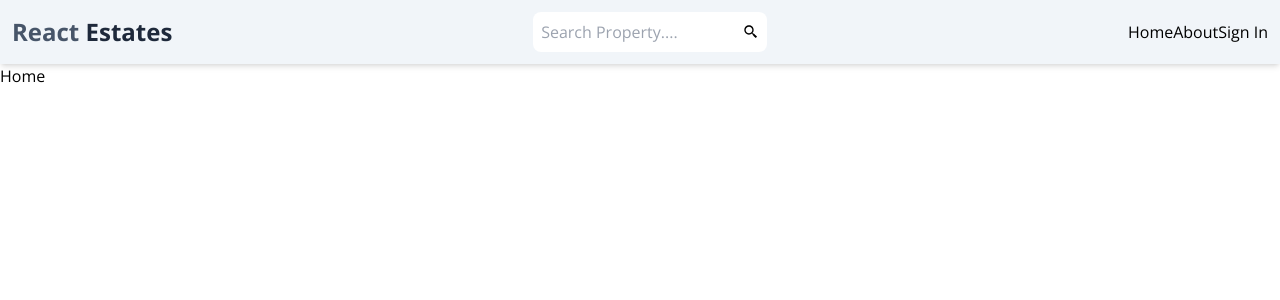
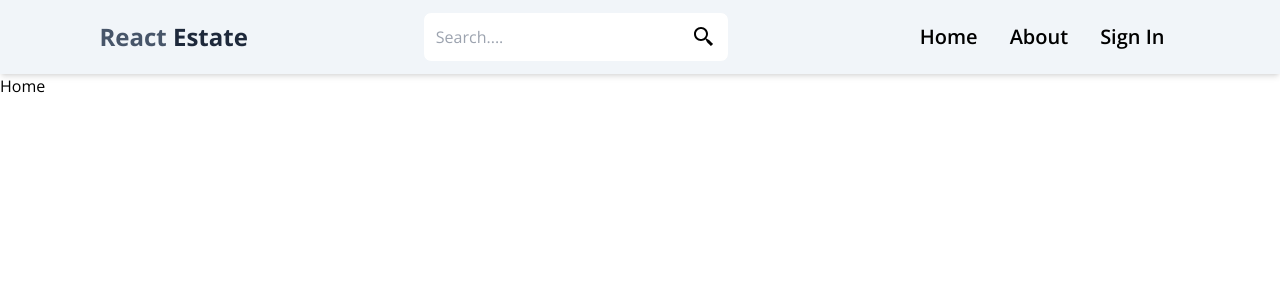
Before and after one commit to joydeep-git/react-estate_mern, a React (Vite) app in the folder client/: page / in a window 1280 px wide. Shown: the top 300 px of the page. Built offline with nearby package versions, Linux system fonts and the light colour scheme.

Commit message:
header completed

```diff
--- a/client/src/Components/Header.jsx
+++ b/client/src/Components/Header.jsx
@@ -1,28 +1,41 @@
 import React from 'react';
+
+import { Link } from "react-router-dom";
 
 import { BiSearchAlt2 } from "react-icons/bi";
 
 const Header = () => {
     return (
-        <div className='bg-slate-100 shadow-md'>
+        <div className='bg-slate-100 shadow-md sticky transition duration-300'>
 
-            <div className='flex w-full m-auto flex-row items-center justify-between p-3'>
+            <div className='flex w-full m-auto flex-row items-center justify-around p-3'>
 
-                <h1 className='flex flex-wrap text-2xl font-bold'>
+                <Link to='/' className='hover:underline flex flex-wrap text-base md:text-2xl font-bold w-fit text-center'>
                     <span className='text-slate-600'>React</span>
                     &nbsp;
-                    <span className='text-slate-800'>Estates</span>
-                </h1>
+                    <span className='text-slate-800'>Estate</span>
+                </Link>
 
-                <form className='flex flex-row bg-white p-2 rounded-lg items-center justify-center'>
-                    <input type="text" placeholder='Search Property....' className='outline-none bg-transparent ' />
-                    <BiSearchAlt2 />
+                <form className='flex flex-row transition duration-300 bg-white p-1 rounded-lg items-center justify-center gap-1 md:gap-4 md:p-3 border border-slate-100 hover:border-black hover:cursor-pointer '>
+
+                    <input type="text" placeholder='Search....'
+                        className='outline-none bg-transparent w-28 md:w-60 ' />
+
+                    <BiSearchAlt2 className='text-2xl hover:text-orange-500' />
                 </form>
 
-                <ul className='flex flex-row'>
-                    <li>Home</li>
-                    <li>About</li>
-                    <li>Sign In</li>
+                <ul className='flex flex-row items-center text-[1rem] md:text-xl font-semibold transition duration-300'>
+                    <Link to='/' className=' hover:underline transition duration-300 hidden md:inline cursor-pointer hover:text-orange-600 mx-4'>
+                        Home
+                    </Link>
+
+                    <Link to='/about' className='hover:underline transition duration-300 hidden md:inline cursor-pointer hover:text-orange-600 mx-4'>
+                        About
+                    </Link>
+
+                    <Link to='/sign-in' className='hover:underline transition duration-300 cursor-pointer inline hover:text-green-600 mx-4 text-center'>
+                        Sign In
+                    </Link>
                 </ul>
 
             </div>
--- a/client/src/Pages/Home.jsx
+++ b/client/src/Pages/Home.jsx
@@ -2,7 +2,9 @@ import React from 'react';
 
 const Home = () => {
   return (
-    <div>Home</div>
+    <div>
+      Home
+    </div>
   )
 }
 
```
Also changed, not shown: 1 other file (tests, documents, lock files or other folders).
